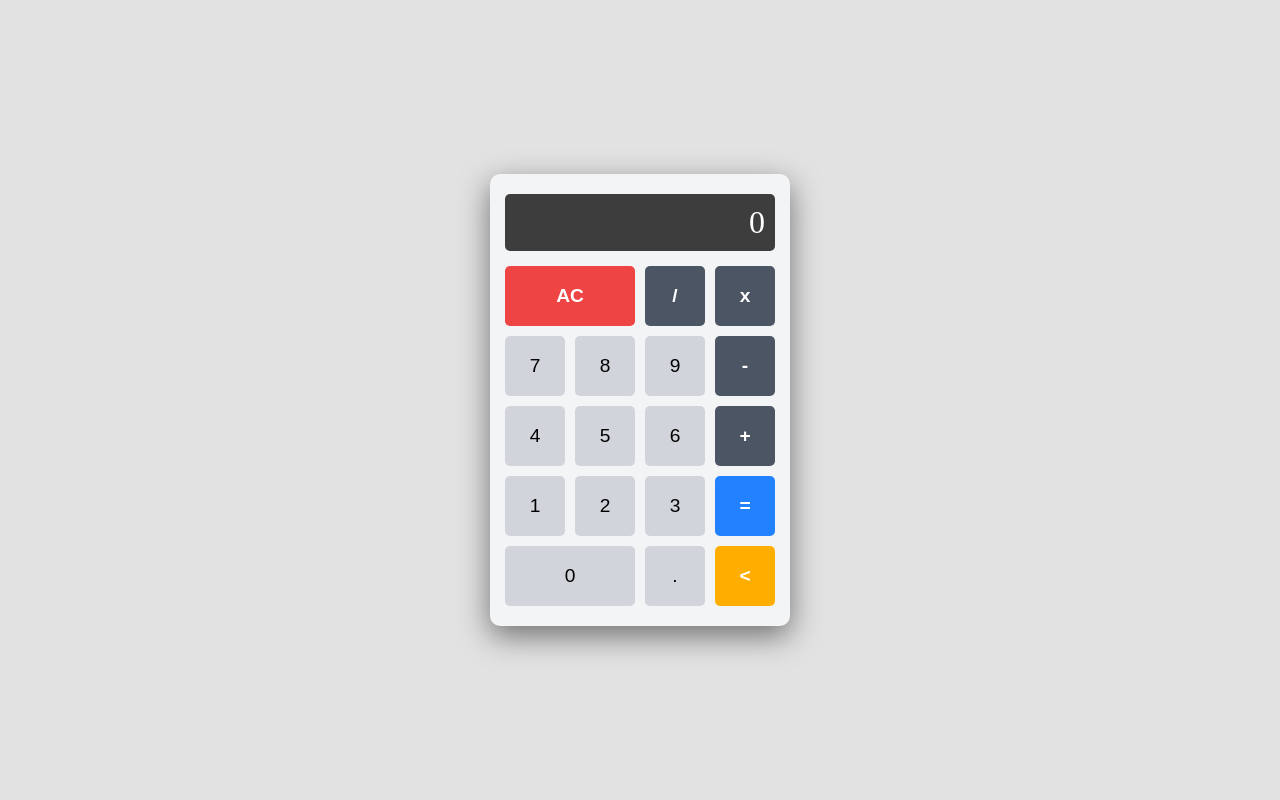
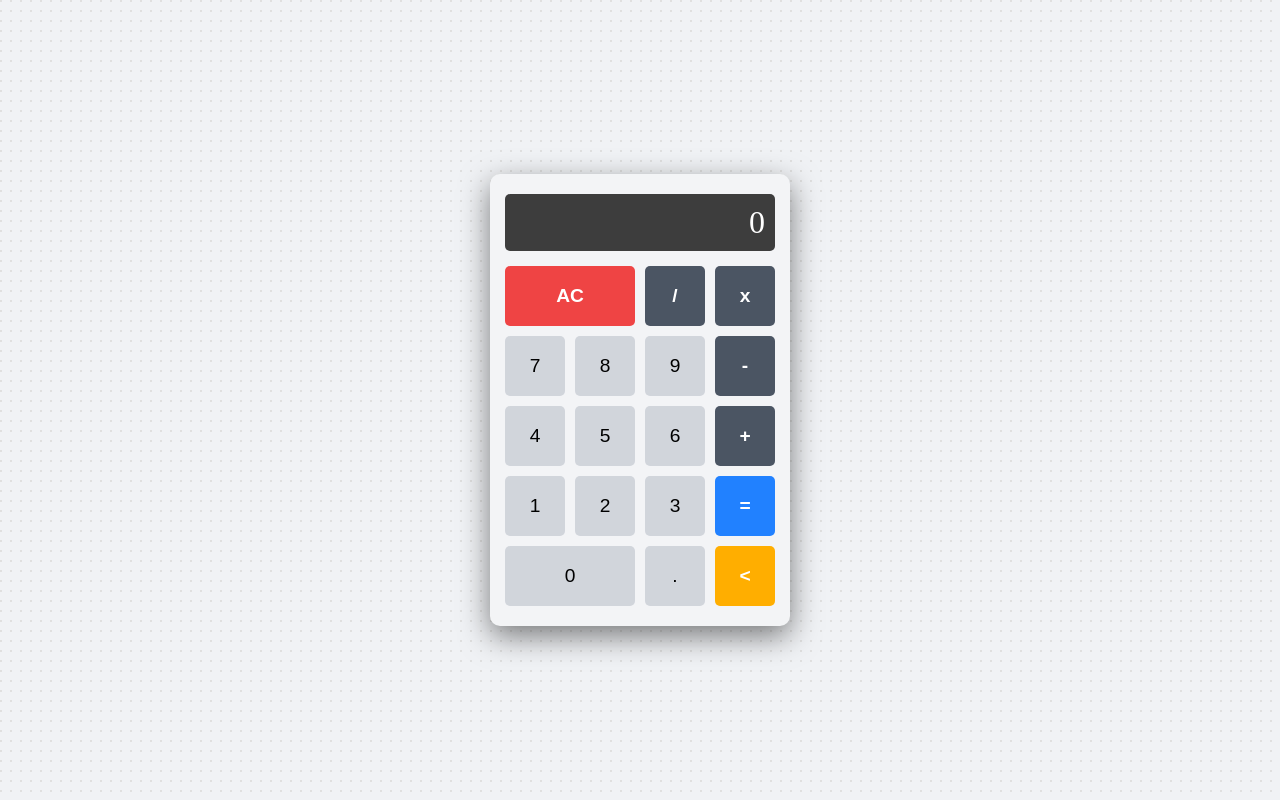
Before and after one commit to VictoSN/calculator-app, a plain HTML site: page index.html in a window 1280 px wide. Drawn offline with Linux system fonts and the light colour scheme.

Commit message:
updated the background

```diff
--- a/style.css
+++ b/style.css
@@ -1,5 +1,7 @@
 body{
-    background-color: rgb(226, 226, 226);
+    background: #f0f2f5;
+    background-image: radial-gradient(circle at 1px 1px, #e0e0e0 1px, transparent 0);
+    background-size: 10px 10px;
     display: flex;
     justify-content: center;
     align-items: center;
```
